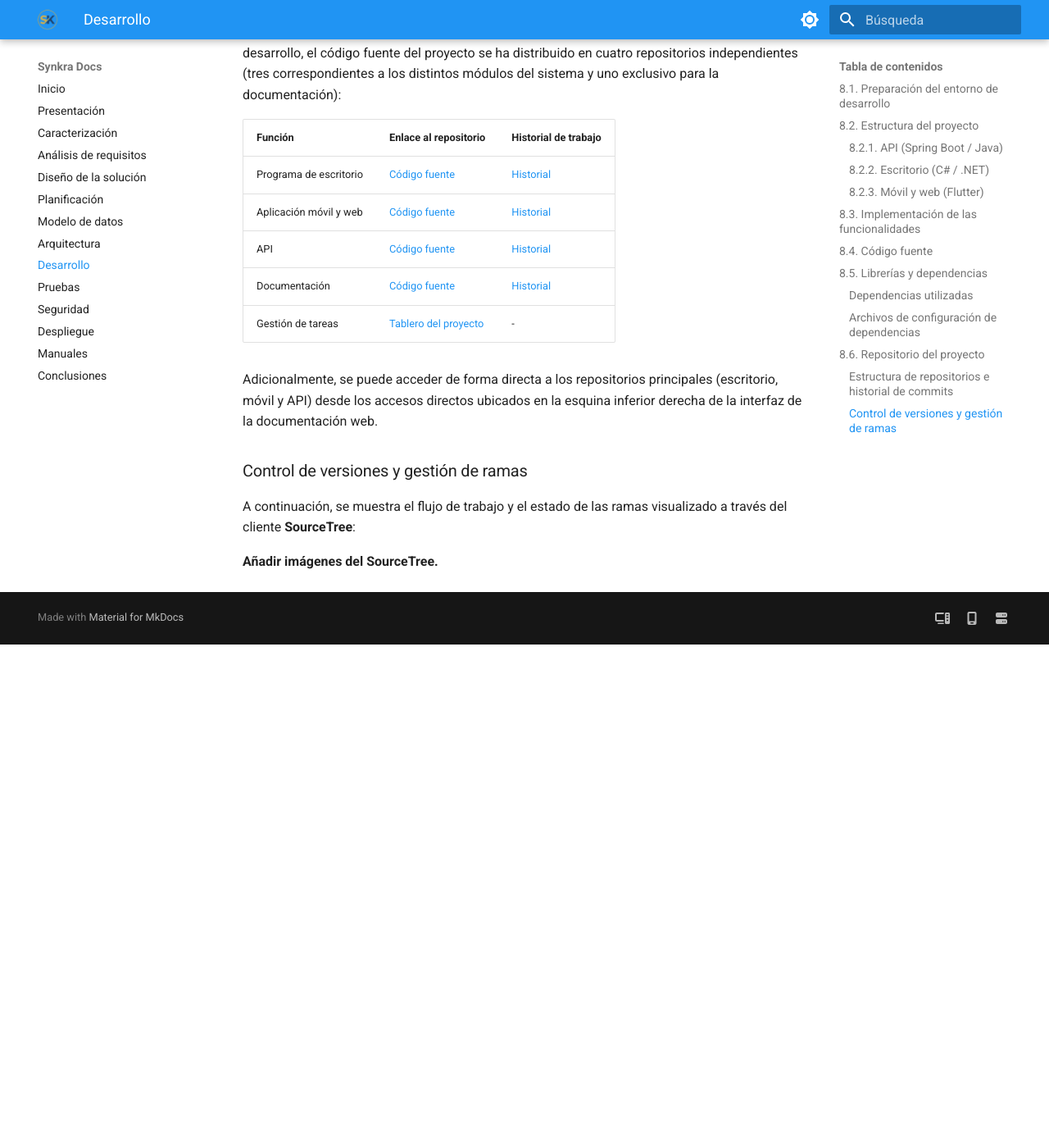
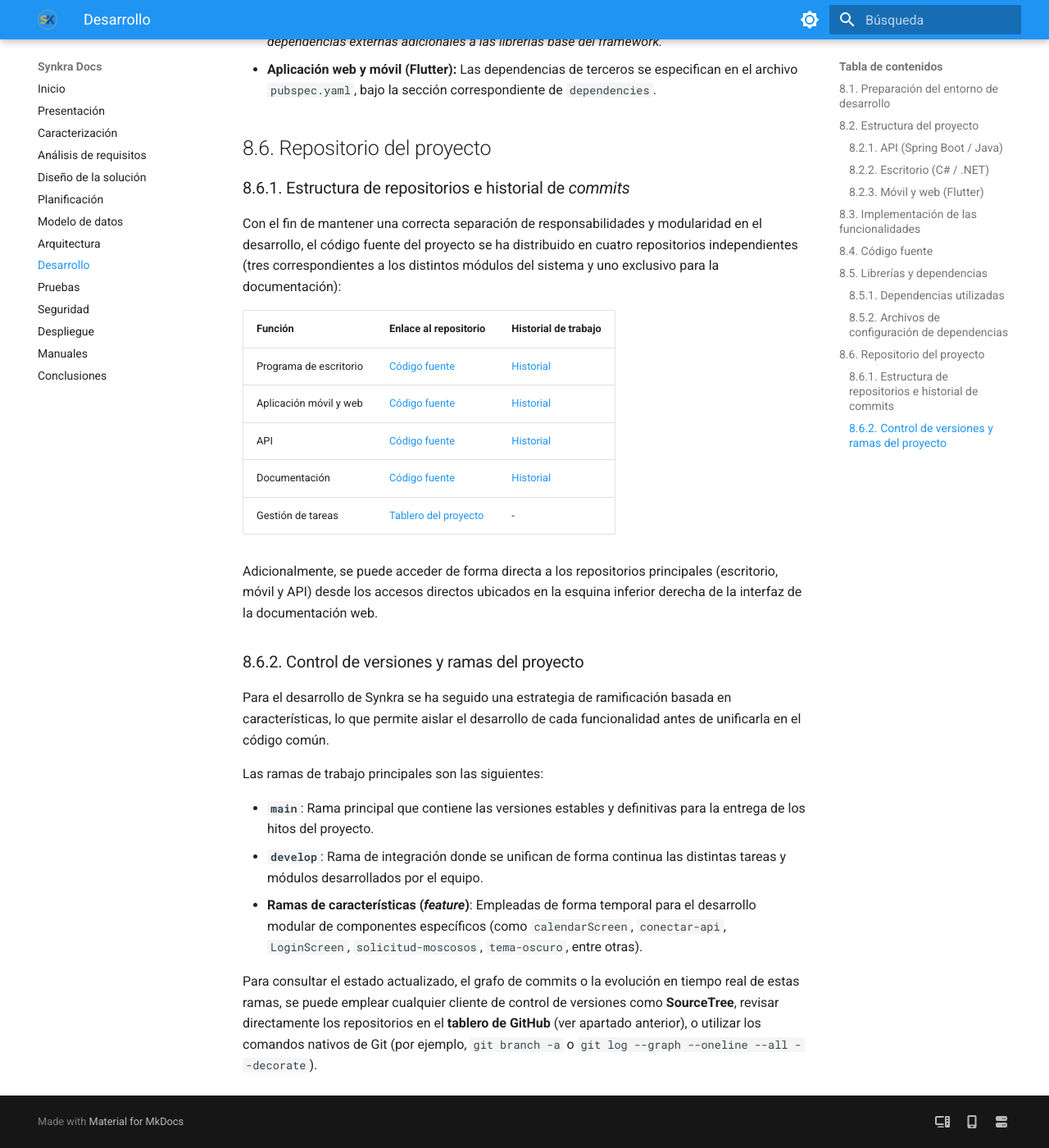
Before and after one commit to ian-ani/synkra-docs, an MkDocs documentation site: the page built from docs/08-desarrollo.md, in a window 1280 px wide and 1400 px high, scrolled down 3716 px. Shown: the whole window at 82% size. Built offline with MkDocs 1.6.1 and Material for MkDocs 9.7.7, drawn with Linux system fonts in a browser that asks for light colours; before the commit the page ends 4502 px from its top, so only the background shows below that; some of the changed text lies outside the part shown.

Commit message:
Completar apartado de ramas y de flutter

````diff
--- a/docs/08-desarrollo.md
+++ b/docs/08-desarrollo.md
@@ -57,6 +57,8 @@ api/
     └── SesionHorarioServiceImpl.java
 ```
 
+*Nota: Este módulo sigue un diseño en capas tradicional de Spring Boot, separando claramente los controladores REST, la lógica de negocio (servicios), el acceso a datos (repositorios) y las entidades de dominio.*
+
 ### 8.2.2. Escritorio (C# / .NET)
 
 ```console
@@ -82,6 +84,8 @@ desktop/
     └── ProfesoresView.xaml.cs  # Lógica del listado de profesores
 ```
 
+*Nota: El desarrollo de escritorio se apoya en el patrón [MVVM](https://es.wikipedia.org/wiki/Modelo%E2%80%93vista%E2%80%93modelo_de_vista), desacoplando la interfaz de usuario (Views) de la lógica de presentación (ViewModels) y la gestión de datos.*
+
 ### 8.2.3. Móvil y web (Flutter)
 
 ```console
@@ -92,15 +96,14 @@ mobile/
 │   ├── profesor.dart  # Entidad profesores
 │   └── sesion_horario.dart  # Entidad horarios
 ├── pages/
-│   ├── auth_gate.dart
-│   ├── calendar_screen.dart
-│   ├── home_screen.dart
-│   ├── login_screen.dart
-│   ├── school_info_screen.dart
-│   ├── sesion_horario.dart
-│   ├── solicitud_calendar_screen.dart
-│   ├── solicitud_screen.dart
-│   └── user_screen.dart
+│   ├── auth_gate.dart  # Comprueba el token guardado contra la API, direcciona a Home o login
+│   ├── calendar_screen.dart  # Pantalla de calendario escolar
+│   ├── home_screen.dart  # Pantalla principal de la aplicación (una vez el usuario ha logueado)
+│   ├── login_screen.dart  # Pantalla de inicio de sesión
+│   ├── school_info_screen.dart  # Pantalla con información del centro escolar
+│   ├── solicitud_calendar_screen.dart  # Pantalla de calendario que permite solicitar días moscosos
+│   ├── solicitud_screen.dart  # Base para la pantalla de solicitud, está sin empezar
+│   └── user_screen.dart  # Pantalla con informacion del usuario: nombre, sesiones, etc
 ├── services/
 │   ├── api_client.dart  # Inicio de sesión y endpoints para peticiones a la API
 │   ├── api_config.dart  # Configuración de la API (dirección, puerto)
@@ -114,6 +117,8 @@ mobile/
     ├── password_change_box.dart  # Caja para el cambio de contraseña (perfil)
     └── password_widget.dart  # Diseño del input de contraseña
 ```
+
+*Nota: La estructura de Flutter agrupa los componentes de forma modular por responsabilidades (pages, services, models y widgets), facilitando la reutilización de código entre la versión móvil y web.*
 
 ## 8.3. Implementación de las funcionalidades
 
@@ -134,11 +139,11 @@ Para cada funcionalidad importante:
 
 ## 8.5. Librerías y dependencias
 
-### Dependencias utilizadas
+### 8.5.1. Dependencias utilizadas
 
 El detalle completo de las librerías empleadas en cada uno de los módulos del ecosistema Synkra (API, programa de escritorio y aplicación móvil/web), junto con sus respectivas versiones, funciones y justificación técnica, se encuentra recogido en el apartado [7.3. Frameworks y librerías](./07-arquitectura.md/#73-frameworks-y-librerías).
 
-### Archivos de configuración de dependencias
+### 8.5.2. Archivos de configuración de dependencias
 
 La gestión y declaración de las dependencias de cada subsistema se realiza a través de los correspondientes archivos de configuración de sus gestores de paquetes:
 
@@ -148,7 +153,7 @@ La gestión y declaración de las dependencias de cada subsistema se realiza a t
 
 ## 8.6. Repositorio del proyecto
 
-### Estructura de repositorios e historial de *commits*
+### 8.6.1. Estructura de repositorios e historial de *commits*
 
 Con el fin de mantener una correcta separación de responsabilidades y modularidad en el desarrollo, el código fuente del proyecto se ha distribuido en cuatro repositorios independientes (tres correspondientes a los distintos módulos del sistema y uno exclusivo para la documentación):
 
@@ -162,8 +167,14 @@ Con el fin de mantener una correcta separación de responsabilidades y modularid
 
 Adicionalmente, se puede acceder de forma directa a los repositorios principales (escritorio, móvil y API) desde los accesos directos ubicados en la esquina inferior derecha de la interfaz de la documentación web.
 
-### Control de versiones y gestión de ramas
+### 8.6.2. Control de versiones y ramas del proyecto
 
-A continuación, se muestra el flujo de trabajo y el estado de las ramas visualizado a través del cliente **SourceTree**:
+Para el desarrollo de Synkra se ha seguido una estrategia de ramificación basada en características, lo que permite aislar el desarrollo de cada funcionalidad antes de unificarla en el código común.
 
-**Añadir imágenes del SourceTree.**
+Las ramas de trabajo principales son las siguientes:
+
+* **`main`**: Rama principal que contiene las versiones estables y definitivas para la entrega de los hitos del proyecto.
+* **`develop`**: Rama de integración donde se unifican de forma continua las distintas tareas y módulos desarrollados por el equipo.
+* **Ramas de características (*feature*)**: Empleadas de forma temporal para el desarrollo modular de componentes específicos (como `calendarScreen`, `conectar-api`, `LoginScreen`, `solicitud-moscosos`, `tema-oscuro`, entre otras).
+
+Para consultar el estado actualizado, el grafo de commits o la evolución en tiempo real de estas ramas, se puede emplear cualquier cliente de control de versiones como **SourceTree**, revisar directamente los repositorios en el **tablero de GitHub** (ver apartado anterior), o utilizar los comandos nativos de Git (por ejemplo, `git branch -a` o `git log --graph --oneline --all --decorate`).
````
Also changed, not shown: other parts of docs/08-desarrollo.md (+1 -1 lines).
